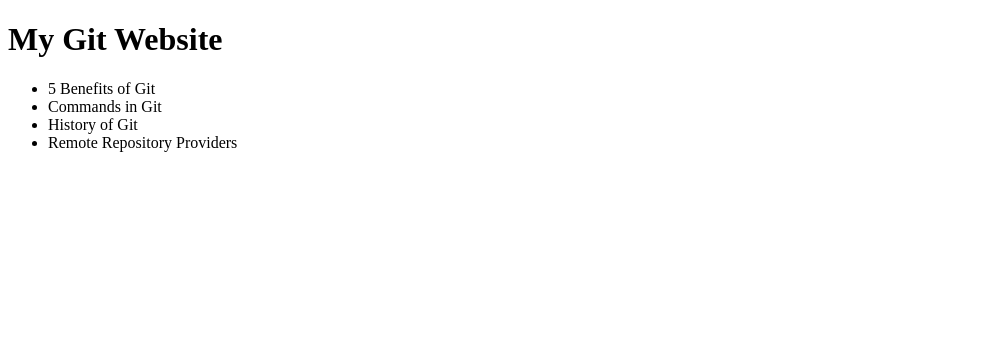
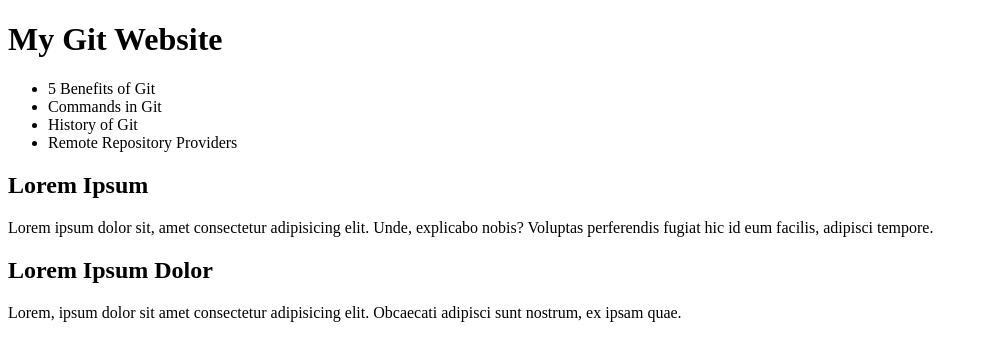
Before and after one commit to derxramos/gitlesson2024, a plain HTML site: page index.html in a window 1280 px wide. Shown: the whole page, without its empty margins (0-988 px from the left). Drawn offline with Linux system fonts and the light colour scheme.

Commit message:
Added articles

```diff
--- a/index.html
+++ b/index.html
@@ -19,7 +19,10 @@
             </ul>
         </nav>
         <article>
-
+            <h2>Lorem Ipsum</h2>
+            <p>Lorem ipsum dolor sit, amet consectetur adipisicing elit. Unde, explicabo nobis? Voluptas perferendis fugiat hic id eum facilis, adipisci tempore.</p>
+            <h2>Lorem Ipsum Dolor</h2>
+            <p>Lorem, ipsum dolor sit amet consectetur adipisicing elit. Obcaecati adipisci sunt nostrum, ex ipsam quae.</p>
         </article>
         <aside>
 
```
